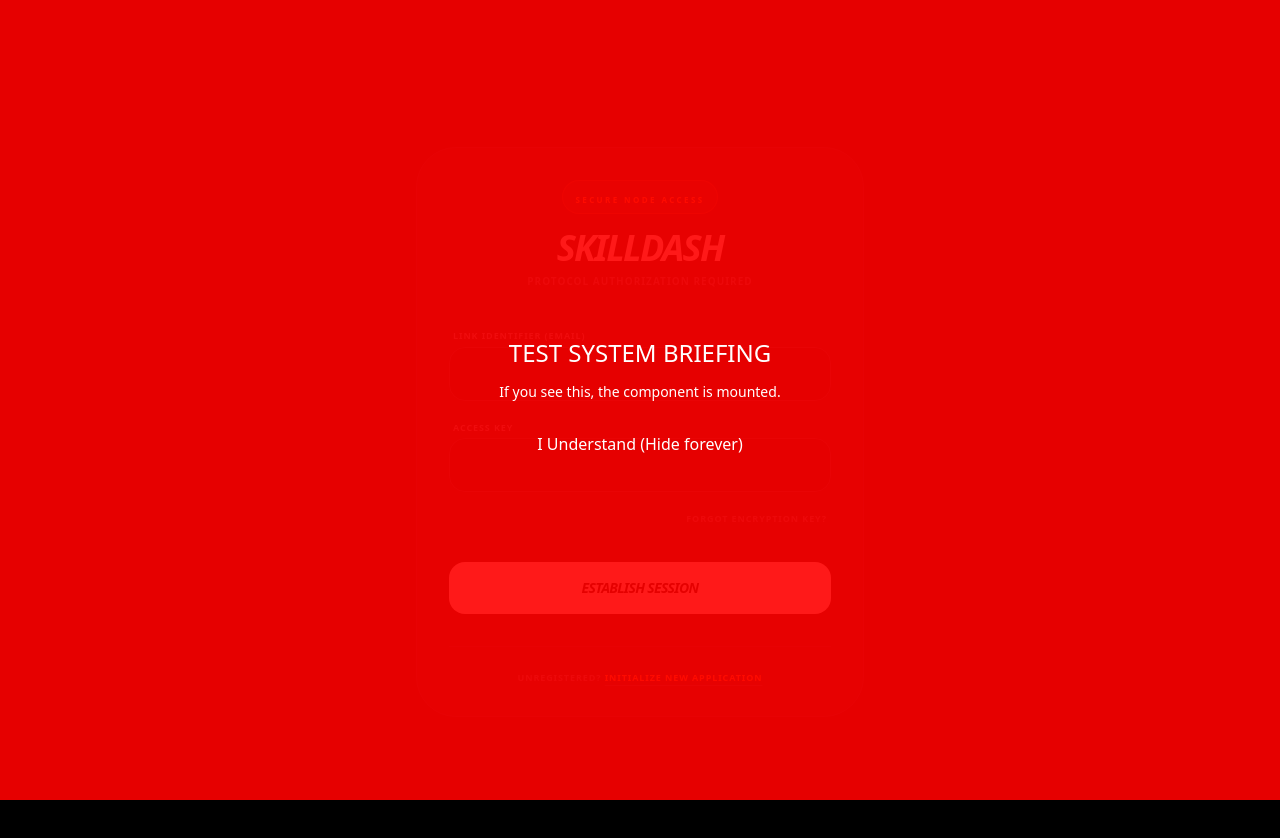
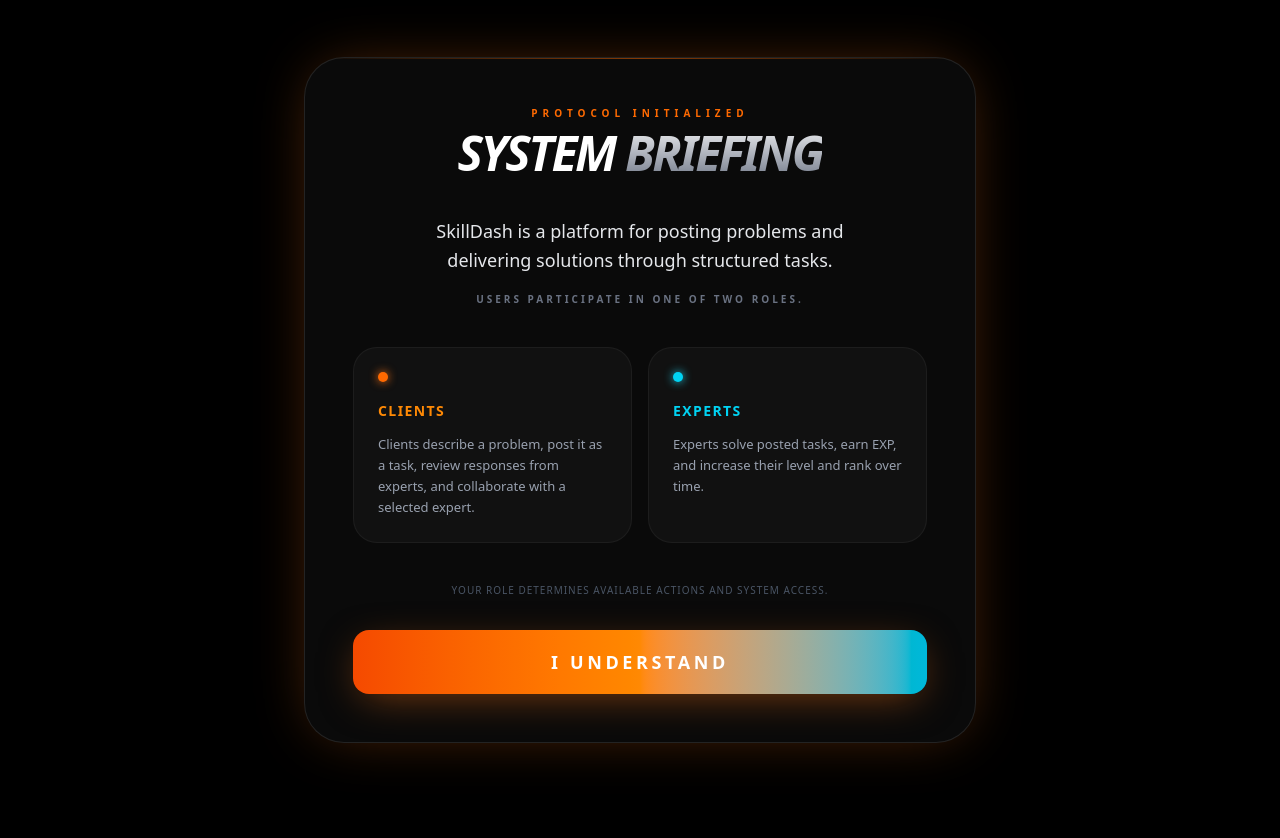
Before and after one commit to ars2904/SkillDash, a Next.js app in the folder frontend/: page /login in a window 1280 px wide. Shown: the top 838 px of the page. Built offline with nearby package versions, Linux system fonts and the light colour scheme.

Commit message:
Skilldash V.0.1.1

```diff
--- a/frontend/src/components/SystemBriefing.tsx
+++ b/frontend/src/components/SystemBriefing.tsx
@@ -1,75 +1,115 @@
 'use client';
+
 import { useEffect, useState } from 'react';
 
 export default function SystemBriefing() {
-  const [ready, setReady] = useState(false);
-  const [seen, setSeen] = useState(false);
+  const [ready, setReady] = useState(false);       // Wait for browser
+  const [showBriefing, setShowBriefing] = useState(false);
 
-  // 1) Just to prove this component is running
-  console.log('SystemBriefing MOUNT');
-
+  // Mark that we are on the client
   useEffect(() => {
+    if (typeof window === 'undefined') return;
     setReady(true);
   }, []);
 
+  // Only touch localStorage on the client
   useEffect(() => {
     if (!ready) return;
+
     try {
-      const stored = localStorage.getItem('briefingSeen');
-      console.log('briefingSeen in localStorage =', stored);
-      if (stored === 'true') {
-        setSeen(true);
+      const seen = window.localStorage.getItem('briefingSeen');
+      if (!seen) {
+        setShowBriefing(true);
       }
-    } catch (e) {
-      console.error('localStorage error', e);
+    } catch (err) {
+      console.error('Error reading localStorage briefingSeen', err);
     }
   }, [ready]);
 
-  if (!ready || seen) {
-    console.log('SystemBriefing HIDDEN: ready=', ready, 'seen=', seen);
-    return null;
-  }
-
-  const close = () => {
+  const closeBriefing = () => {
     try {
-      localStorage.setItem('briefingSeen', 'true');
-    } catch (e) {
-      console.error('localStorage set error', e);
+      window.localStorage.setItem('briefingSeen', 'true');
+    } catch (err) {
+      console.error('Error writing localStorage briefingSeen', err);
     }
-    setSeen(true);
+    setShowBriefing(false);
   };
 
-  // 2) Super obvious UI – full screen red block
+  // Until we know we're on the client, or if not showing → render nothing
+  if (!ready || !showBriefing) return null;
+
   return (
-    <div
-      style={{
-        position: 'fixed',
-        inset: 0,
-        background: 'rgba(255,0,0,0.9)',
-        color: 'white',
-        display: 'flex',
-        alignItems: 'center',
-        justifyContent: 'center',
-        zIndex: 999999,
-        flexDirection: 'column',
-        fontSize: 24
-      }}
-    >
-      <div>TEST SYSTEM BRIEFING</div>
-      <div style={{ fontSize: 14, marginTop: 10 }}>
-        If you see this, the component is mounted.
+    <div className="fixed inset-0 z-[9999] flex items-center justify-center bg-black/90 backdrop-blur-xl p-4 transition-opacity duration-500">
+      <div className="w-full max-w-2xl bg-[#0a0a0a] border border-white/10 rounded-[2.5rem] p-8 md:p-12 shadow-[0_0_60px_-15px_rgba(249,115,22,0.4)] relative overflow-hidden transition-all duration-500 ease-out">
+
+        {/* Top Glow Line */}
+        <div className="absolute top-0 left-0 w-full h-[1px] bg-gradient-to-r from-transparent via-orange-500 to-transparent opacity-50" />
+
+        <div className="relative z-10">
+          <div className="text-center mb-10">
+            <p className="text-[10px] tracking-[0.5em] text-orange-500 font-bold uppercase mb-2">
+              Protocol Initialized
+            </p>
+            <h2 className="text-4xl md:text-5xl font-black text-white italic tracking-tighter uppercase leading-none">
+              SYSTEM{' '}
+              <span className="text-transparent bg-clip-text bg-gradient-to-b from-white to-gray-500">
+                BRIEFING
+              </span>
+            </h2>
+          </div>
+
+          <div className="space-y-4 mb-10 text-center">
+            <p className="text-gray-200 text-lg font-medium leading-relaxed max-w-md mx-auto">
+              SkillDash is a platform for posting problems and delivering solutions through structured tasks.
+            </p>
+            <p className="text-gray-500 text-[10px] uppercase tracking-[0.3em] font-bold">
+              Users participate in one of two roles.
+            </p>
+          </div>
+
+          <div className="grid md:grid-cols-2 gap-4 mb-10">
+            {/* Clients */}
+            <div className="group p-6 bg-[#111] border border-white/5 rounded-3xl hover:border-orange-500/40 transition-all">
+              <div className="flex gap-1.5 mb-4">
+                <div className="w-2.5 h-2.5 rounded-full bg-orange-500 shadow-[0_0_10px_#f97316]" />
+              </div>
+              <span className="text-orange-400 font-black text-sm uppercase tracking-widest">
+                Clients
+              </span>
+              <p className="text-gray-400 mt-3 text-[13px] leading-relaxed">
+                Clients describe a problem, post it as a task, review responses from experts, and collaborate with a selected expert.
+              </p>
+            </div>
+
+            {/* Experts */}
+            <div className="group p-6 bg-[#111] border border-white/5 rounded-3xl hover:border-cyan-500/40 transition-all">
+              <div className="flex gap-1.5 mb-4">
+                <div className="w-2.5 h-2.5 rounded-full bg-cyan-400 shadow-[0_0_10px_#22d3ee]" />
+              </div>
+              <span className="text-cyan-400 font-black text-sm uppercase tracking-widest">
+                Experts
+              </span>
+              <p className="text-gray-400 mt-3 text-[13px] leading-relaxed">
+                Experts solve posted tasks, earn EXP, and increase their level and rank over time.
+              </p>
+            </div>
+          </div>
+
+          <p className="text-gray-600 text-[10px] mb-8 text-center uppercase tracking-[0.1em]">
+            Your role determines available actions and system access.
+          </p>
+
+          <button
+            onClick={closeBriefing}
+            className="group relative w-full h-16 overflow-hidden bg-gradient-to-r from-orange-600 via-orange-400 to-cyan-500 text-white font-black rounded-2xl shadow-[0_10px_40px_-10px_rgba(249,115,22,0.5)] active:scale-95"
+          >
+            <span className="relative z-10 text-lg uppercase tracking-[0.2em]">
+              I Understand
+            </span>
+            <div className="absolute inset-0 translate-x-[-100%] group-hover:translate-x-[100%] transition-transform duration-1000 bg-gradient-to-r from-transparent via-white/20 to-transparent" />
+          </button>
+        </div>
       </div>
-      <button
-        onClick={close}
-        style={{
-          marginTop: 20,
-          padding: '10px 20px',
-          fontSize: 16,
-          cursor: 'pointer'
-        }}
-      >
-        I Understand (Hide forever)
-      </button>
     </div>
   );
 }
```
